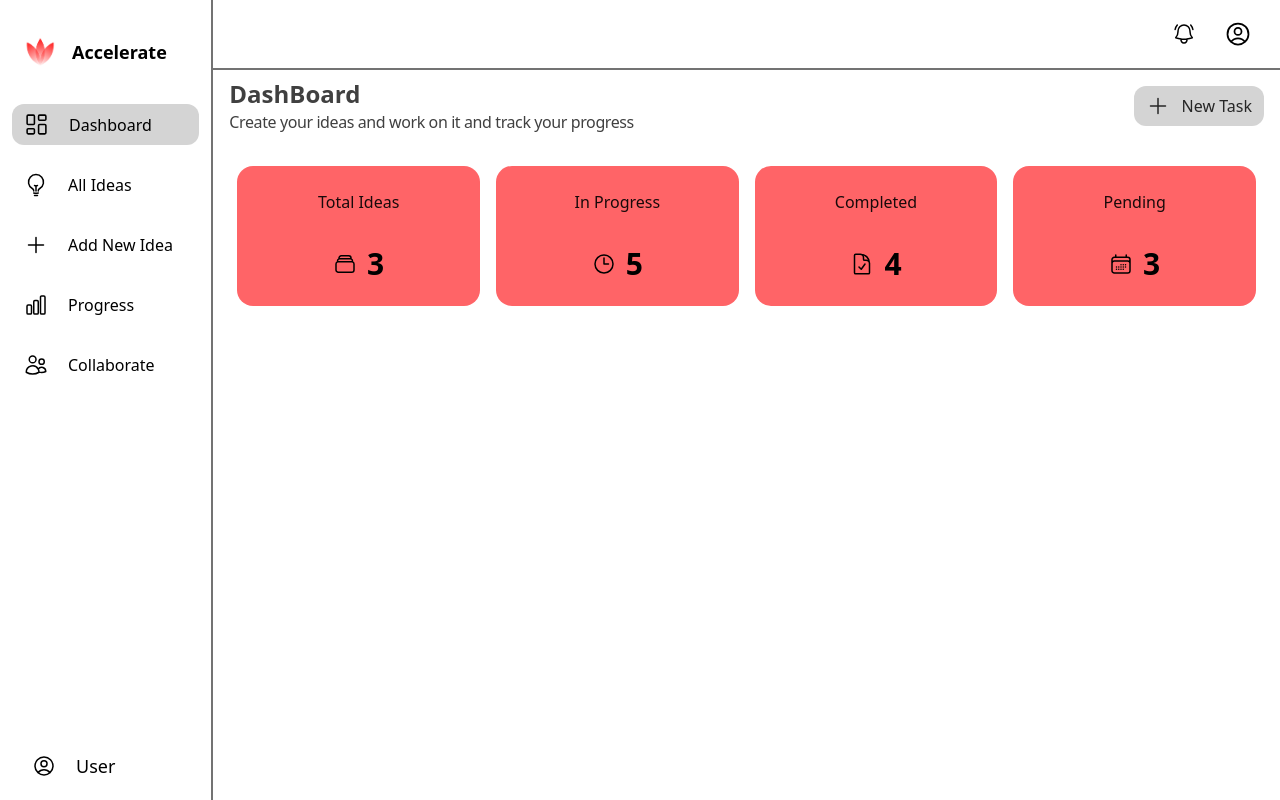
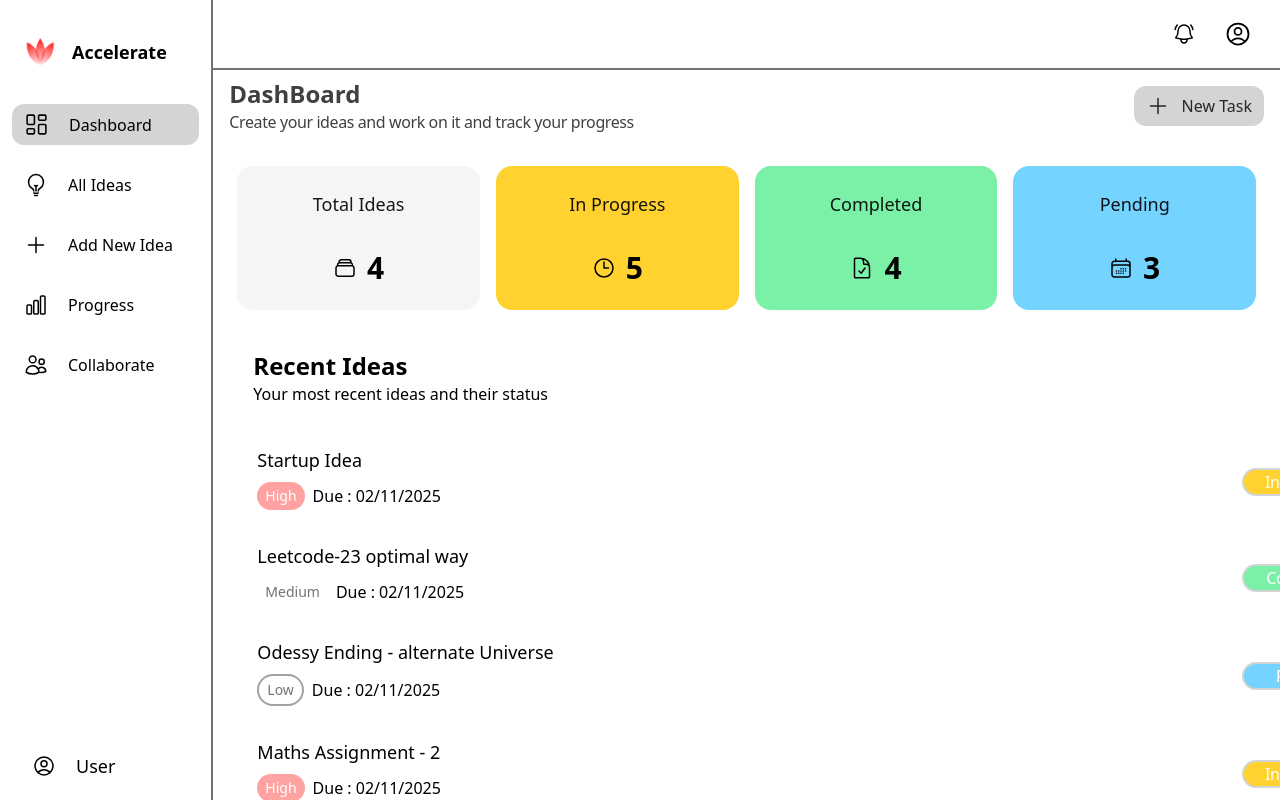
Before and after one commit to jammer98/NotesApp-TodoApp, a React (Vite) app in the folder client/: page /Dashboard in a window 1280 px wide. Built offline with nearby package versions, Linux system fonts and the light colour scheme; a web font is replaced by a local one.

Commit message:
done with the dashboard

```diff
--- a/client/src/Components/Dashboard.jsx
+++ b/client/src/Components/Dashboard.jsx
@@ -178,10 +178,11 @@ function Dashboard() {
             </div>
             </div>
 
-              <div className='flex-1 p-6 overflow-y-auto'>
+          <div className='overflow-x-auto'>
+                <div className='p-6 overflow-y-auto'>
               <div className='flex w-full items-stretch gap-4 justify-between'>
-                 <div className='flex-1 bg-red-400 rounded-2xl p-6 flex flex-col justify-center items-center'>
-                    <p className='text-md opacity-90'>Total Ideas</p>
+                 <div className='flex-1 bg-neutral-100 rounded-2xl p-6 flex flex-col justify-center items-center'>
+                    <p className='text-lg opacity-90 font-[""]'>Total Ideas</p>
                     <div className='flex items-center mt-8 text-3xl gap-2.5 font-bold'>
                       <svg xmlns="http://www.w3.org/2000/svg"
                       fill="none"
@@ -193,12 +194,12 @@ function Dashboard() {
                       stroke-linejoin="round"
                       d="M6 6.878V6a2.25 2.25 0 0 1 2.25-2.25h7.5A2.25 2.25 0 0 1 18 6v.878m-12 0c.235-.083.487-.128.75-.128h10.5c.263 0 .515.045.75.128m-12 0A2.25 2.25 0 0 0 4.5 9v.878m13.5-3A2.25 2.25 0 0 1 19.5 9v.878m0 0a2.246 2.246 0 0 0-.75-.128H5.25c-.263 0-.515.045-.75.128m15 0A2.25 2.25 0 0 1 21 12v6a2.25 2.25 0 0 1-2.25 2.25H5.25A2.25 2.25 0 0 1 3 18v-6c0-.98.626-1.813 1.5-2.122" />
                       </svg>
-                      <h1 >3</h1>
+                      <h1>4</h1>
                     </div>
                   </div>
 
-                  <div className='flex-1 bg-red-400 rounded-2xl p-6 flex flex-col justify-center items-center'>
-                    <p className='text-md opacity-90'>In Progress</p>
+                  <div className='flex-1 bg-amber-300 rounded-2xl p-6 flex flex-col justify-center items-center'>
+                    <p className='text-lg opacity-90 font-[""]'>In Progress</p>
                     <div className='flex items-center mt-8 text-3xl gap-2.5 font-bold'>
                       <svg xmlns="http://www.w3.org/2000/svg"
                       fill="none"
@@ -212,8 +213,8 @@ function Dashboard() {
                     </div>
                   </div>
 
-                   <div className='flex-1 bg-red-400 rounded-2xl p-6 flex flex-col justify-center items-center'>
-                    <p className='text-md opacity-90'>Completed</p>
+                   <div className='flex-1 bg-green-300 rounded-2xl p-6 flex flex-col justify-center items-center'>
+                    <p className='text-lg opacity-90 font-[""]'>Completed</p>
                     <div className='flex items-center mt-8 text-3xl gap-2.5 font-bold'>
                       <svg xmlns="http://www.w3.org/2000/svg"
                       fill="none"
@@ -227,8 +228,8 @@ function Dashboard() {
                     </div>
                   </div>
 
-                  <div className='flex-1 bg-red-400 rounded-2xl p-6 flex flex-col justify-center items-center'>
-                    <p className='text-md opacity-90'>Pending</p>
+                  <div className='flex-1 bg-sky-300 rounded-2xl p-6 flex flex-col justify-center items-center'>
+                    <p className='text-lg opacity-90 font-[""]'>Pending</p>
                     <div className='flex items-center mt-8 text-3xl gap-2.5 font-bold'>
                       <svg xmlns="http://www.w3.org/2000/svg"
                       fill="none"
@@ -240,12 +241,67 @@ function Dashboard() {
                       stroke-linejoin="round"
                       d="M6.75 3v2.25M17.25 3v2.25M3 18.75V7.5a2.25 2.25 0 0 1 2.25-2.25h13.5A2.25 2.25 0 0 1 21 7.5v11.25m-18 0A2.25 2.25 0 0 0 5.25 21h13.5A2.25 2.25 0 0 0 21 18.75m-18 0v-7.5A2.25 2.25 0 0 1 5.25 9h13.5A2.25 2.25 0 0 1 21 11.25v7.5m-9-6h.008v.008H12v-.008ZM12 15h.008v.008H12V15Zm0 2.25h.008v.008H12v-.008ZM9.75 15h.008v.008H9.75V15Zm0 2.25h.008v.008H9.75v-.008ZM7.5 15h.008v.008H7.5V15Zm0 2.25h.008v.008H7.5v-.008Zm6.75-4.5h.008v.008h-.008v-.008Zm0 2.25h.008v.008h-.008V15Zm0 2.25h.008v.008h-.008v-.008Zm2.25-4.5h.008v.008H16.5v-.008Zm0 2.25h.008v.008H16.5V15Z" />
                       </svg>
-                      <h1 >3</h1>
+                      <h1>3</h1>
                     </div>
                   </div>
 
               </div>
             </div>
+
+            <div className='flex-1 rounded-2xl w-300 px-3 m-auto h-screen'>
+              <div className='px-7 py-4 flex justify-between items-center'>
+                <div><p className='font-[""] font-semibold text-2xl'>Recent Ideas</p><p>Your most recent ideas and their status</p></div>
+                <button onClick={()=>navigate("/Allideas")} className='px-4 py-2 rounded-2xl border-2 border-neutral-300 bg-neutral-100 text-neutral-700 text-center hover:bg-neutral-50 cursor-pointer font-["Montserrat"]'>View All</button>
+              </div>
+              <div className='flex flex-col w-full gap-4 px-5 py-4'>
+                <div className='flex justify-between items-center px-3 rounded-2xl py-2 hover:bg-neutral-100'>
+                  <div className='flex flex-col justify-center w-full hover:bg-neutral-100'>
+                    <div className='font-[""] text-lg'>Startup Idea</div>
+                    <div className='w-auto flex gap-2 mt-2 items-center'>
+                      <div className='bg-red-300 text-white rounded-2xl px-2 py-1 text-sm font-["Montserrat"]'>High</div>
+                      <div> Due : 02/11/2025</div>
+                    </div>
+                  </div>
+                    <div className='w-35 px-3 border-2 border-neutral-300 mt-2 rounded-2xl text-center tracking-tight bg-amber-300 text-white font-["Montserrat"]'>In progress</div>
+                </div>
+
+                <div className='flex justify-between items-center px-3 rounded-2xl py-2 hover:bg-neutral-100'>
+                  <div className='flex flex-col justify-center w-full hover:bg-neutral-100'>
+                    <div className='font-[""] text-lg'>Leetcode-23 optimal way</div>
+                    <div className='w-auto flex gap-2 mt-2 items-center'>
+                      <div className='bg-white text-neutral-500 rounded-2xl px-2 py-1 text-sm font-["Montserrat"]'>Medium</div>
+                      <div> Due : 02/11/2025</div>
+                    </div>
+                  </div>
+                    <div className='w-35 px-3 border-2 border-neutral-300 mt-2 rounded-2xl text-center tracking-tight bg-green-300 text-white font-["Montserrat"]'>Completed</div>
+                </div>
+
+               <div className='flex justify-between items-center px-3 rounded-2xl py-2 hover:bg-neutral-100'>
+                  <div className='flex flex-col justify-center w-full hover:bg-neutral-100'>
+                    <div className='font-[""] text-lg'>Odessy Ending - alternate Universe</div>
+                    <div className='w-auto flex gap-2 mt-2 items-center'>
+                      <div className='text-neutral-500 rounded-2xl px-2 py-1 text-sm border-2 border-neutral-400 font-["Montserrat"]'>Low</div>
+                      <div> Due : 02/11/2025</div>
+                    </div>
+                  </div>
+                    <div className='w-35 px-3 border-2 border-neutral-300 mt-2 rounded-2xl text-center tracking-tight bg-sky-300 text-white font-["Montserrat"]'>Pending</div>
+                </div>
+
+                <div className='flex justify-between items-center px-3 rounded-2xl py-2 hover:bg-neutral-100'>
+                  <div className='flex flex-col justify-center w-full hover:bg-neutral-100'>
+                    <div className='font-[""] text-lg'>Maths Assignment - 2</div>
+                    <div className='w-auto flex gap-2 mt-2 items-center'>
+                      <div className='bg-red-300 text-white rounded-2xl px-2 py-1 text-sm font-["Montserrat"]'>High</div>
+                      <div> Due : 02/11/2025</div>
+                    </div>
+                  </div>
+                    <div className='w-35 px-3 border-2 border-neutral-300 mt-2 rounded-2xl text-center tracking-tight bg-amber-300 text-white font-["Montserrat"]'>In progress</div>
+                </div>
+
+              </div>
+            </div>
+          </div>
+
         </div>
       </div>
     </div>
```
